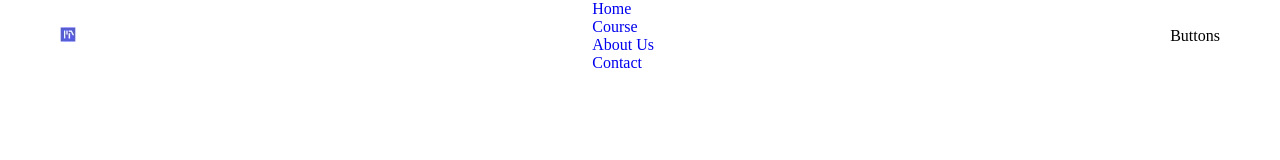
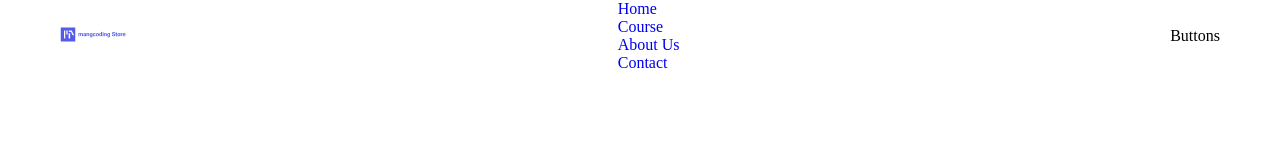
Before and after one commit to ShahdEid2003/landing, a plain HTML site: page index.html in a window 1280 px wide. Drawn offline with Linux system fonts and the light colour scheme.

```diff
--- a/index.html
+++ b/index.html
@@ -14,7 +14,8 @@
         <div class="container">
             <div class="row">
                 <div class="logo">
-                    <a href="#"><img src="./assets/img/logo.jpeg" alt="logo"></a>
+                    <a href="#"><img src="./assets/img/logo.png" alt="logo"></a>
+
                 </div>
                 <nav>
                     <ul>
```
Also changed, not shown: assets/img/logo.jpeg (deleted), assets/img/logo.png (added).
